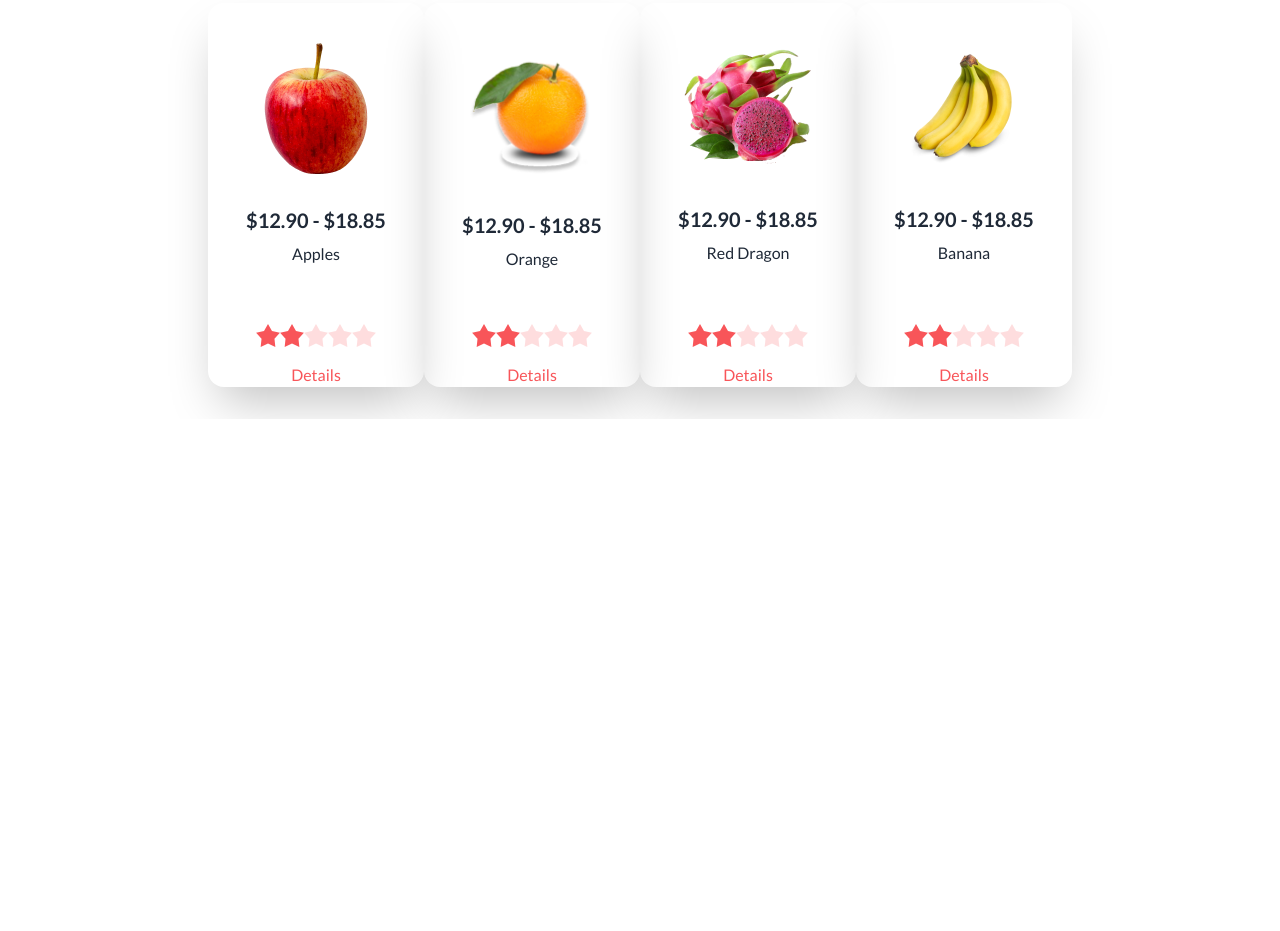
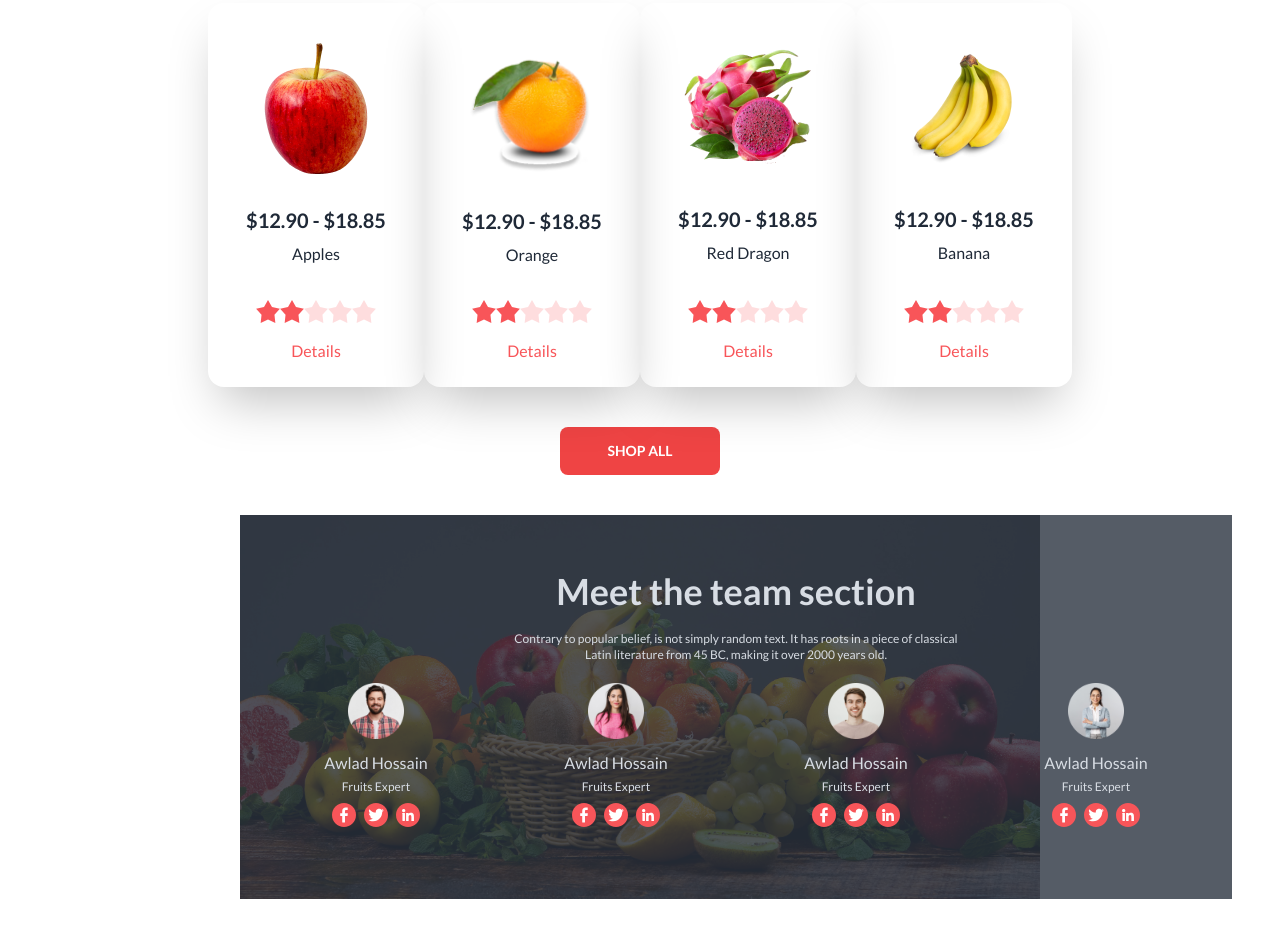
Before and after one commit to anamhasan/Ass3-B8A3-fruit-brust, a plain HTML site: page index.html in a window 1280 px wide. Shown: the part 809-1740 px from the top of the page. Before the commit the page ends 1228 px from the top, so only its background shows below. Drawn offline with nearby package versions, Linux system fonts and the light colour scheme.

Commit message:
commit till meet the team section

```diff
--- a/index.html
+++ b/index.html
@@ -42,6 +42,7 @@
 </head>
 
 <body>
+    <!-- nav section -->
     <nav
         class="mt-8 mb-8 ml-60 mr-60 flex flex-col lg:flex-row md:flex-row rounded-full bg-red-500 items-center justify-around text-white h-20">
         <div>
@@ -61,12 +62,14 @@
     </nav>
 
     <!-- hero - Exotic tastes section -->
-    <div id="slide1" class="hero bg-hero-bg relative w-auto h-96 mt-8 mb-8 ml-60 mr-60 ">
-        <div class="absolute flex justify-between transform -translate-y-1/2 left-5 right-5 top-1/2 ">
+    <div id="slide1" class="hero relative w-auto mt-8 mb-8 ml-60 mr-60 "
+        style="background-image: url('./images/banner4.png'); ">
+        <div class="hero-overlay bg-opacity-60 h-96">
+            <div class="absolute flex justify-between transform -translate-y-1/2 left-5 right-5 top-1/2  ">
                 <a href="#slide1" class="btn btn-circle bg-[#121212] text-white">❮</a>
                 <a href="#slide1" class="btn btn-circle bg-[#121212] text-white">❯</a>
             </div>
-        <div class="hero-content text-center">
+            <div class="hero-content text-center ">
                 <div class="max-w-md text-white">
                     <h1 class="text-4xl font-bold">Exotic tastes at your
                         <br>
@@ -76,7 +79,8 @@
                     <button class="btn bg-red-500 border-none text-white">Shop Now</button>
 
                     <div class="mt-24 ali">
-                    <div class="flex border-none bg-white  h-32 items-center justify-around -ml-96 -mr-96 shadow-xl">
+                        <div
+                            class="flex border-none bg-white  h-32 items-center justify-around -ml-96 -mr-96 shadow-xl">
                             <a href=""><img src="./images/fruit1.png" alt="">
                                 <p class="text-[#121212] text-xs">Grape</p>
                             </a>
@@ -92,6 +96,7 @@
                             <a href=""><img src="./images/fruit5.png" alt="">
                                 <p class="text-[#121212] text-xs">Pomogranate</p>
                             </a>
+                        </div>
                     </div>
                 </div>
             </div>
@@ -143,21 +148,21 @@
         <section class="mt-8 mb-8 ml-52 mr-52 flex justify-around">
             <div class="card w-80 h-96 shadow-2xl">
                 <figure class="px-10 pt-10">
-                    <img src="./images/fruit6.png" alt="Shoes" class="rounded-xl" />
+                    <img src="./images/fruit6.png" alt="Apples" class="rounded-xl" />
                 </figure>
                 <div class="card-body items-center text-center">
                     <h2 class="card-title">$12.90 - $18.85</h2>
-                    <p>Apples</p>
+                    <p >Apples</p>
                 </div>
                 <div class="rating justify-center">
                     <input type="radio" name="rating-1" class="mask mask-star-2 bg-[#F85559]" />
-                    <input type="radio" name="rating-1" class="mask mask-star-2 bg-[#F85559]" checked/>
+                    <input type="radio" name="rating-1" class="mask mask-star-2 bg-[#F85559]" checked />
                     <input type="radio" name="rating-1" class="mask mask-star-2 bg-[#F85559]" />
                     <input type="radio" name="rating-1" class="mask mask-star-2 bg-[#F85559]" />
                     <input type="radio" name="rating-1" class="mask mask-star-2 bg-[#F85559]" />
                 </div>
                 <div class="text-center space-y-4 mt-4">
-                    <p class="text-[#F85559]">Details</p>
+                    <p class="text-[#F85559] pb-6">Details</p>
                 </div>
             </div>
             <div class="card w-80 h-96 shadow-2xl">
@@ -166,7 +171,7 @@
                 </figure>
                 <div class="card-body items-center text-center">
                     <h2 class="card-title">$12.90 - $18.85</h2>
-                    <p>Orange</p>
+                    <p >Orange</p>
                 </div>
                 <div class="rating justify-center">
                     <input type="radio" name="rating-2" class="mask mask-star-2 bg-[#F85559]" />
@@ -176,7 +181,7 @@
                     <input type="radio" name="rating-2" class="mask mask-star-2 bg-[#F85559]" />
                 </div>
                 <div class="text-center space-y-4 mt-4">
-                    <p class="text-[#F85559]">Details</p>
+                    <p class="text-[#F85559] pb-6">Details</p>
                 </div>
             </div>
             <div class="card w-80 h-96 shadow-2xl">
@@ -185,17 +190,17 @@
                 </figure>
                 <div class="card-body items-center text-center">
                     <h2 class="card-title">$12.90 - $18.85</h2>
-                    <p>Red Dragon</p>
+                    <p >Red Dragon</p>
                 </div>
                 <div class="rating justify-center">
                     <input type="radio" name="rating-3" class="mask mask-star-2 bg-[#F85559]" />
-                    <input type="radio" name="rating-3" class="mask mask-star-2 bg-[#F85559]" checked/>
+                    <input type="radio" name="rating-3" class="mask mask-star-2 bg-[#F85559]" checked />
                     <input type="radio" name="rating-3" class="mask mask-star-2 bg-[#F85559]" />
                     <input type="radio" name="rating-3" class="mask mask-star-2 bg-[#F85559]" />
                     <input type="radio" name="rating-3" class="mask mask-star-2 bg-[#F85559]" />
                 </div>
                 <div class="text-center space-y-4 mt-4">
-                    <p class="text-[#F85559]">Details</p>
+                    <p class="text-[#F85559] pb-6">Details</p>
                 </div>
             </div>
             <div class="card w-80 h-96 shadow-2xl">
@@ -204,17 +209,88 @@
                 </figure>
                 <div class="card-body items-center text-center">
                     <h2 class="card-title">$12.90 - $18.85</h2>
-                    <p>Banana</p>
+                    <p >Banana</p>
                 </div>
                 <div class="rating justify-center">
                     <input type="radio" name="rating-4" class="mask mask-star-2 bg-[#F85559]" />
-                    <input type="radio" name="rating-4" class="mask mask-star-2 bg-[#F85559]" checked/>
+                    <input type="radio" name="rating-4" class="mask mask-star-2 bg-[#F85559]" checked />
                     <input type="radio" name="rating-4" class="mask mask-star-2 bg-[#F85559]" />
                     <input type="radio" name="rating-4" class="mask mask-star-2 bg-[#F85559]" />
                     <input type="radio" name="rating-4" class="mask mask-star-2 bg-[#F85559]" />
                 </div>
                 <div class="text-center space-y-4 mt-4">
-                    <p class="text-[#F85559]">Details</p>
+                    <p class="text-[#F85559] pb-6">Details</p>
+                </div>
+            </div>
+        </section>
+        <!-- button section -->
+        <section class="text-center mt-10 mb-10">
+            <button class="btn bg-red-500 border-none text-white w-40">Shop All</button>
+        </section>
+
+        <!-- meet the team section -->
+        <section class="mt-8 mb-8 ml-60 mr-60">
+            <div class="hero h-96" style="background-image: url('./images/banner1.png');">
+                <div class="hero-overlay bg-opacity-80"></div>
+                <div class="hero-content text-center text-neutral-content">
+                    <div >
+                        <h1 class="mb-5 text-4xl font-bold">Meet the team section</h1>
+                        <p class="mb-5 text-xs">Contrary to popular belief, is not simply random text. It has roots in a piece
+                            of classical
+                            <br>
+                            Latin literature from 45 BC, making it over 2000 years old.</p>
+
+                        <div class="flex  ">
+                            <div class="card w-60 h-40">
+                                <figure >
+                                    <img src="./images/member1.png" alt="" class="w-14 h-14 mb-3" />
+                                </figure>
+                                <h4 class="justify-center mb-1">Awlad Hossain</h4>
+                                <p class="justify-center mb-2 text-xs">Fruits Expert</p>
+                                <div class="flex gap-2 justify-center">
+                                    <a href=""><img src="./images/facebook.svg" alt=""></a>
+                                    <a href=""><img src="./images/twitter.svg" alt=""></a>
+                                    <a href=""><img src="./images/linkedin.svg" alt=""></a>
+                                </div>
+                            </div>
+                            <div class="card w-60 h-40">
+                                <figure >
+                                    <img src="./images/member2.png" alt="" class="w-14 h-14 mb-3" />
+                                </figure>
+                                <h4 class="justify-center mb-1">Awlad Hossain</h4>
+                                <p class="justify-center mb-2 text-xs">Fruits Expert</p>
+                                <div class="flex gap-2 justify-center">
+                                    <a href=""><img src="./images/facebook.svg" alt=""></a>
+                                    <a href=""><img src="./images/twitter.svg" alt=""></a>
+                                    <a href=""><img src="./images/linkedin.svg" alt=""></a>
+                                </div>
+                            </div>
+                            <div class="card w-60 h-40">
+                                <figure >
+                                    <img src="./images/member3.png" alt="" class="w-14 h-14 mb-3" />
+                                </figure>
+                                <h4 class="justify-center mb-1">Awlad Hossain</h4>
+                                <p class="justify-center mb-2 text-xs">Fruits Expert</p>
+                                <div class="flex gap-2 justify-center">
+                                    <a href=""><img src="./images/facebook.svg" alt=""></a>
+                                    <a href=""><img src="./images/twitter.svg" alt=""></a>
+                                    <a href=""><img src="./images/linkedin.svg" alt=""></a>
+                                </div>
+                            </div>
+                            <div class="card w-60 h-40">
+                                <figure >
+                                    <img src="./images/member4.png" alt="" class="w-14 h-14 mb-3" />
+                                </figure>
+                                <h4 class="justify-center mb-1">Awlad Hossain</h4>
+                                <p class="justify-center mb-2 text-xs">Fruits Expert</p>
+                                <div class="flex gap-2 justify-center">
+                                    <a href=""><img src="./images/facebook.svg" alt=""></a>
+                                    <a href=""><img src="./images/twitter.svg" alt=""></a>
+                                    <a href=""><img src="./images/linkedin.svg" alt=""></a>
+                                </div>
+                            </div>
+                        </div>
+
                     </div>
                 </div>
         </section>
```
Also changed, not shown: images/facebook.svg (added), images/linkedin.svg (added), images/twitter.svg (added). Lines whose indentation alone changed are shown as unchanged.
